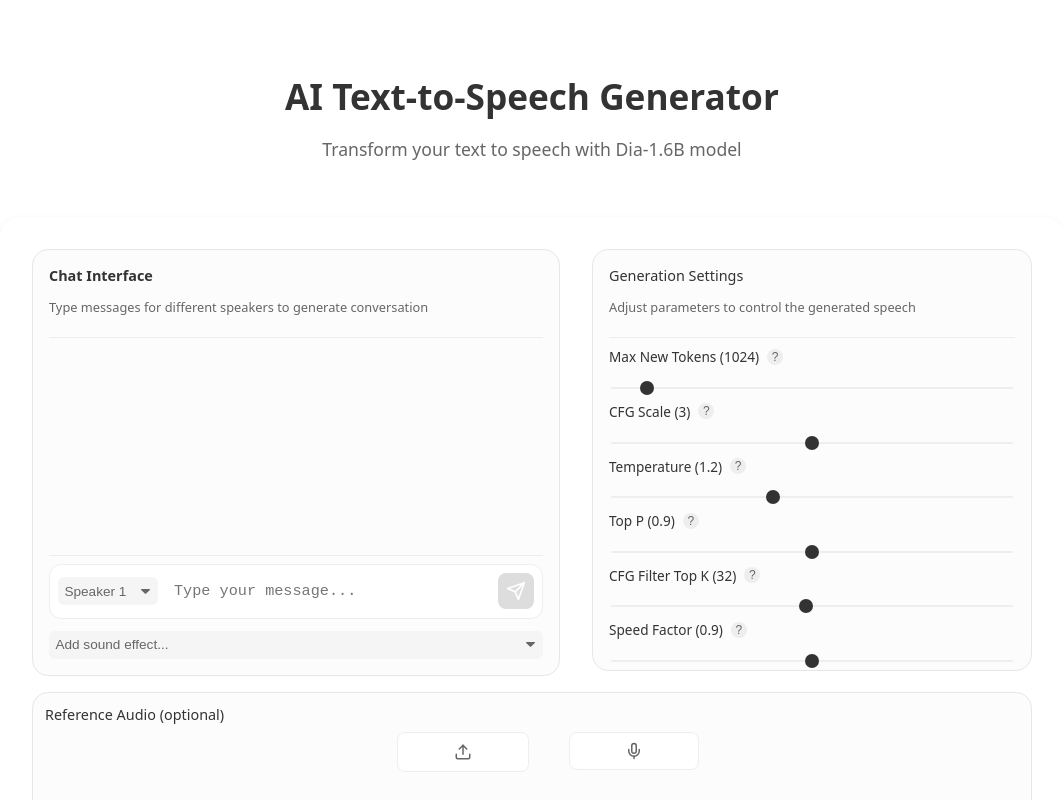
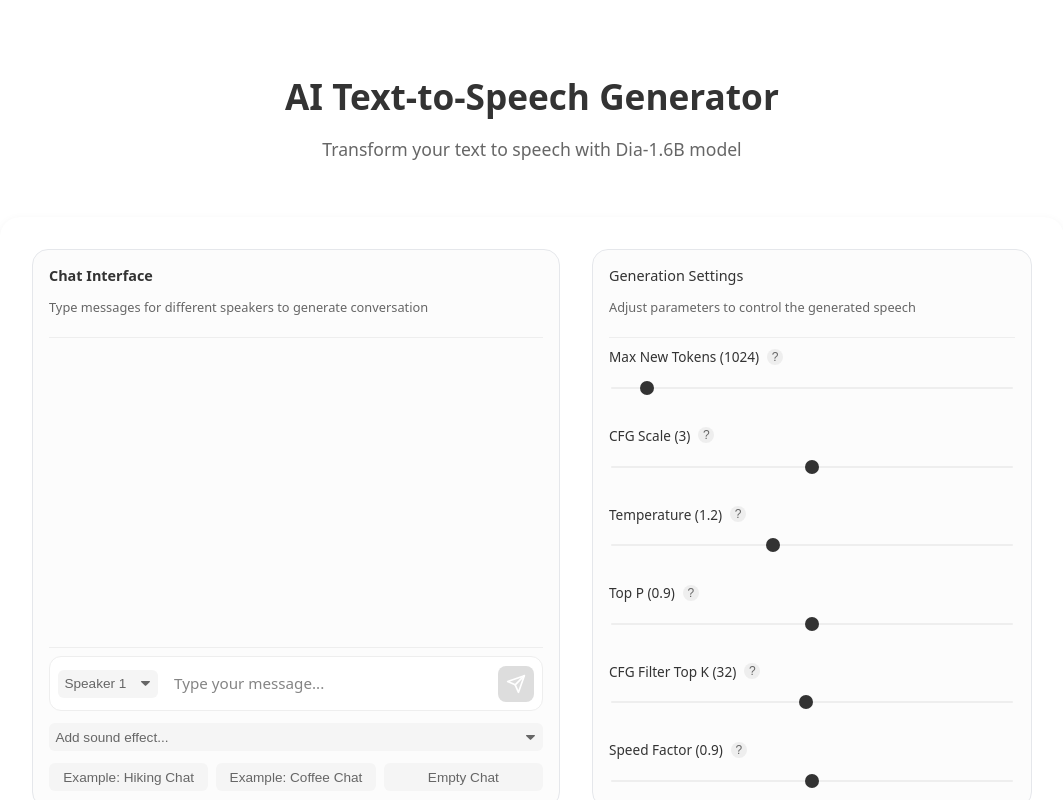
Before and after one commit to minettekaum/text_to_speech, a SvelteKit app in the folder frontend/: page / in a window 1280 px wide. Shown: the top 800 px of the page, without its empty margins (108-1171 px from the left). Built offline with nearby package versions, Linux system fonts and the light colour scheme.

Commit message:
fixing dockerfile

```diff
--- a/frontend/src/routes/home.svelte
+++ b/frontend/src/routes/home.svelte
@@ -368,6 +368,31 @@
             uploadedAudioUrl = URL.createObjectURL(file);
             error = null;
         }
+    }
+
+    function loadExampleDialogue1() {
+        messages = [
+            { speaker: '[S1]', text: 'Hey, how was your weekend?' },
+            { speaker: '[S2]', text: 'Amazing! Went hiking in the mountains. The view was breathtaking!' },
+            { speaker: '[S1]', text: 'That sounds incredible! I need to get out more.' },
+            { speaker: '[S2]', text: 'You should join me next time! The trail I found is perfect for beginners (laughs)' }
+        ];
+        updateAvailableSpeakers();
+    }
+
+    function loadExampleDialogue2() {
+        messages = [
+            { speaker: '[S1]', text: 'I could really use a French coffee right now.' },
+            { speaker: '[S2]', text: 'Oh! I found this charming French café around the corner. So authentic!' },
+            { speaker: '[S1]', text: 'Really? Do they have fresh pastries?' },
+            { speaker: '[S2]', text: 'Yes! Their chocolate croissants are amazing! And the owner is from Paris (humming)' }
+        ];
+        updateAvailableSpeakers();
+    }
+
+    function emptyChat() {
+        messages = [];
+        updateAvailableSpeakers();
     }
 </script>
 
@@ -461,6 +486,17 @@
                                     <option value={effect}>{effect}</option>
                                 {/each}
                             </select>
+                            <div class="example-buttons">
+                                <button class="example-button" on:click={loadExampleDialogue1}>
+                                    Example: Hiking Chat
+                                </button>
+                                <button class="example-button" on:click={loadExampleDialogue2}>
+                                    Example: Coffee Chat
+                                </button>
+                                <button class="example-button" on:click={emptyChat}>
+                                    Empty Chat
+                                </button>
+                            </div>
                         </div>
                     </div>
                 </div>
@@ -782,7 +818,8 @@
         grid-template-columns: minmax(300px, 1.2fr) minmax(250px, 1fr);
         gap: 2rem;
         margin-bottom: 1rem;
-        align-items: start;
+        align-items: stretch;
+        min-height: 500px;
     }
 
     .text-input-section {
@@ -798,7 +835,7 @@
         display: flex;
         flex-direction: column;
         height: 100%;
-        min-height: 200px;
+        min-height: calc(200px + 180px + 3rem);
         border: 1px solid #e5e7eb;
     }
 
@@ -1037,12 +1074,19 @@
         border: none;
         border-radius: 8px;
         font-size: 0.95rem;
+        font-family: inherit;
         resize: none;
         transition: all 0.2s ease;
         background: transparent;
         min-height: 20px;
         max-height: 120px;
         line-height: 1.4;
+    }
+
+    textarea::placeholder {
+        font-family: system-ui, -apple-system, BlinkMacSystemFont, sans-serif;
+        color: #666;
+        opacity: 0.8;
     }
 
     textarea:focus {
@@ -1241,6 +1285,8 @@ audio {
 
     .effect-controls {
         display: flex;
+        flex-direction: column;
+        gap: 0.5rem;
         padding: 0;
     }
 
@@ -1275,13 +1321,37 @@ audio {
         color: #333;
     }
 
+    .example-buttons {
+        display: flex;
+        gap: 0.5rem;
+        margin-top: 0.25rem;
+    }
+
+    .example-button {
+        flex: 1;
+        padding: 0.4rem;
+        background: #f5f5f5;
+        border: none;
+        border-radius: 6px;
+        font-size: 0.85rem;
+        color: #666;
+        cursor: pointer;
+        transition: all 0.2s ease;
+    }
+
+    .example-button:hover {
+        background: #efefef;
+        color: #333;
+    }
+
     .generation-settings {
     background: #fcfcfc;
     border-radius: 16px;
     padding: 1rem;
     position: sticky;
     top: 2rem;
-    height: calc(200px + 0.5rem + 180px);
+    height: auto;
+    min-height: calc(200px + 180px + 3rem);  /* Matches the chat area height */
     display: flex;
     flex-direction: column;
     border: 1px solid #e5e7eb;
@@ -1295,6 +1365,7 @@ audio {
     padding-right: 0.25rem;
     overflow: visible;
     position: relative;
+    gap: 1.5rem;
 }
 
 .parameter-control {
@@ -1494,5 +1565,22 @@ audio {
         width: 16px;
         height: 16px;
     }
+    .empty-chat-button {
+        width: 100%;
+        padding: 0.4rem;
+        background: #fee2e2;
+        border: none;
+        border-radius: 6px;
+        font-size: 0.85rem;
+        color: #dc2626;
+        cursor: pointer;
+        transition: all 0.2s ease;
+        margin-top: 0.5rem;
+    }
+
+    .empty-chat-button:hover {
+        background: #fecaca;
+        color: #b91c1c;
+    }
 
 </style>
```
Also changed, not shown: 1 other file (tests, documents, lock files or other folders).
